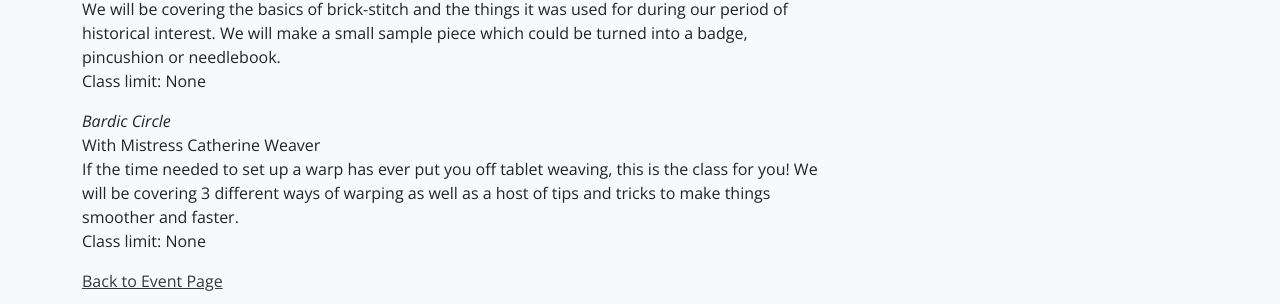
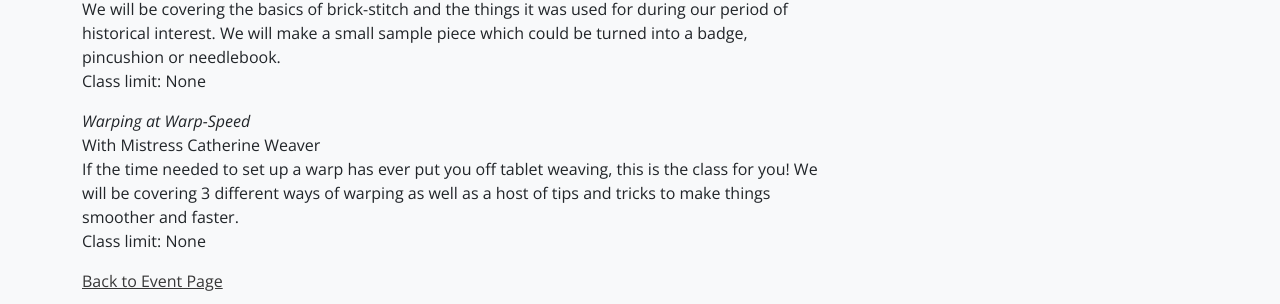
Before and after one commit to drachenwald/dun-in-mara, a Jekyll site: the page built from events/2025/strawberry-raid-iv/classes.md, in a window 1280 px wide and 900 px high, scrolled down 3436 px. Shown: the part 175-479 px from the top of the window. Built offline with Jekyll 4.4.1, drawn with Linux system fonts in a browser that asks for light colours; comment, search, counter and statistics services are not loaded.

Commit message:
Rename class SR

```diff
--- a/events/2025/strawberry-raid-iv/classes.md
+++ b/events/2025/strawberry-raid-iv/classes.md
@@ -124,7 +124,7 @@ With Mistress Catherine Weaver
 We will be covering the basics of brick-stitch and the things it was used for during our period of historical interest. We will make a small sample piece which could be turned into a badge, pincushion or needlebook.
 Class limit: None
 
-*Bardic Circle*
+*Warping at Warp-Speed*
 With Mistress Catherine Weaver
 If the time needed to set up a warp has ever put you off tablet weaving, this is the class for you! We will be covering 3 different ways of warping as well as a host of tips and tricks to make things smoother and faster.
 Class limit: None
```
